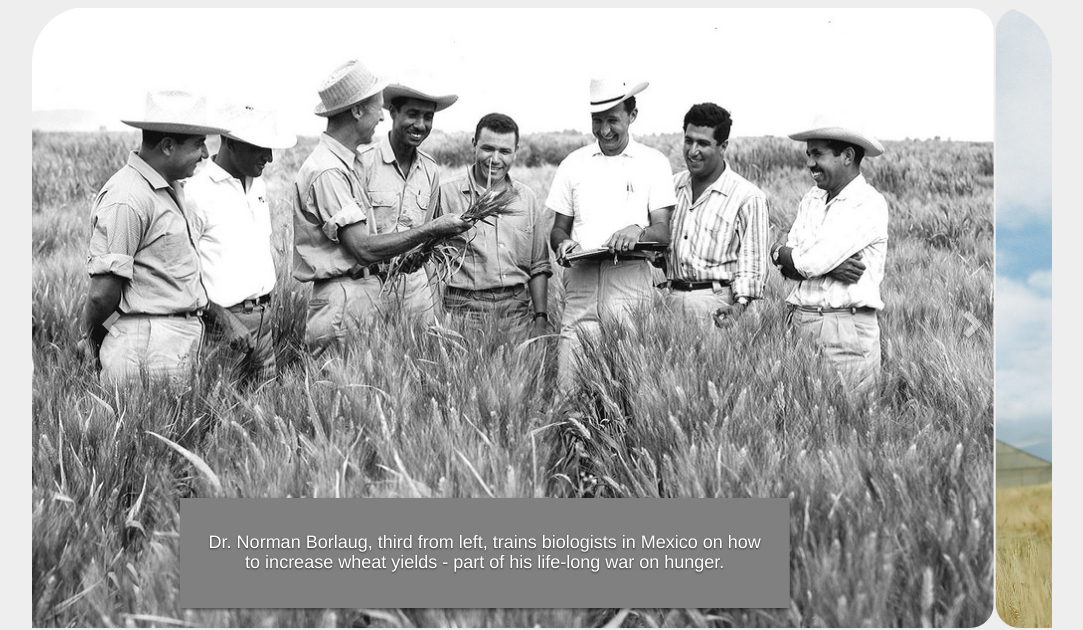
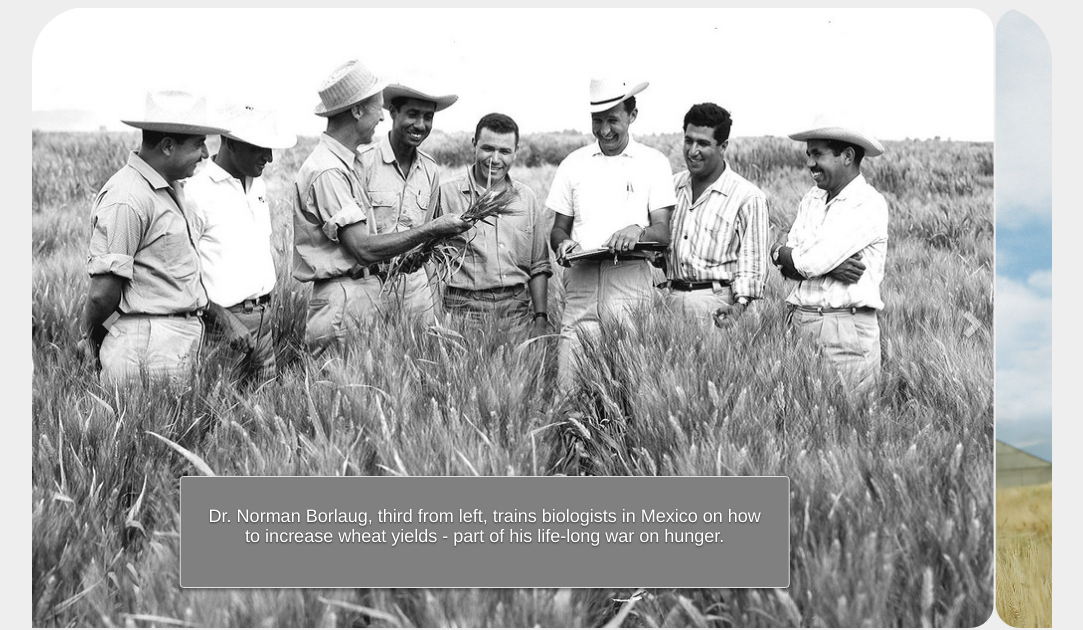
Before and after one commit to MatthewABrantley/norman-tribute, a plain HTML site: page index.html in a window 1280 px wide. Shown: the part 193-823 px from the top of the page, without its empty margins (98-1181 px from the left). Drawn offline with nearby package versions, Linux system fonts and the light colour scheme.

Commit message:
easier to read carousel captions

```diff
--- a/css/custom.css
+++ b/css/custom.css
@@ -5,7 +5,6 @@ body {
     -moz-box-shadow: 1px 2px 4px rgba(0, 0, 0,0.5);
     -webkit-box-shadow: 1px 2px 4px rgba(0, 0, 0, .5);
     box-shadow: 1px 2px 4px rgba(0, 0, 0, .5);
-    padding: 25px;
     background: grey;
 }
 #myCarousel {
--- a/index.html
+++ b/index.html
@@ -32,7 +32,7 @@
 
       <div class="item active" id="roundborderimage">
  <img src="images/Norman_Borlaug1.jpg" alt="Dr.Norman Borlaug" style="width:100%;">
-        <div class="carousel-caption" id="carouseltext">
+        <div class="carousel-caption well" id="carouseltext">
             <h4>Dr. Norman Borlaug, third from left, trains biologists in Mexico on how to increase wheat yields - part of his life-long war on hunger.</h4>
         </div>
     </div>
```
Also changed, not shown: 1 other file.
